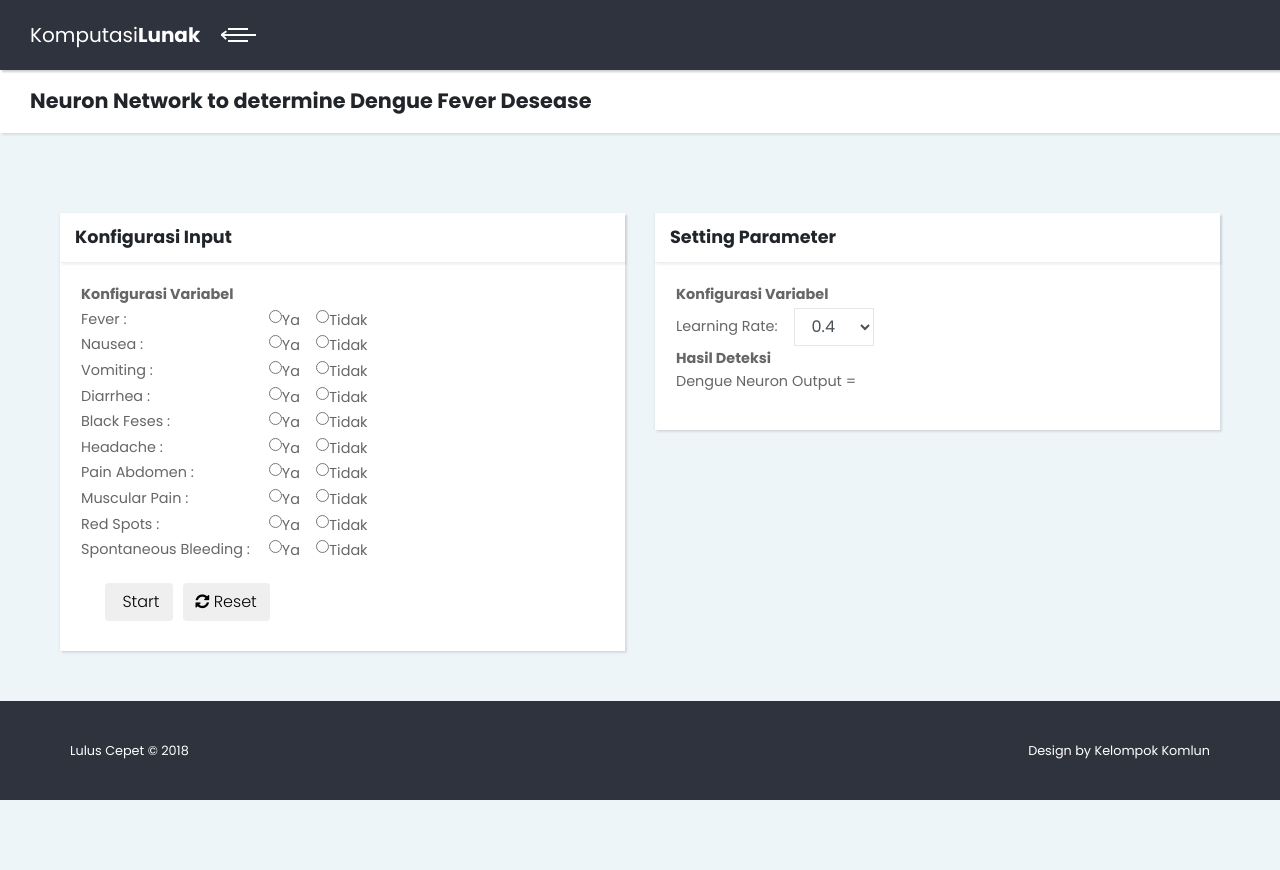
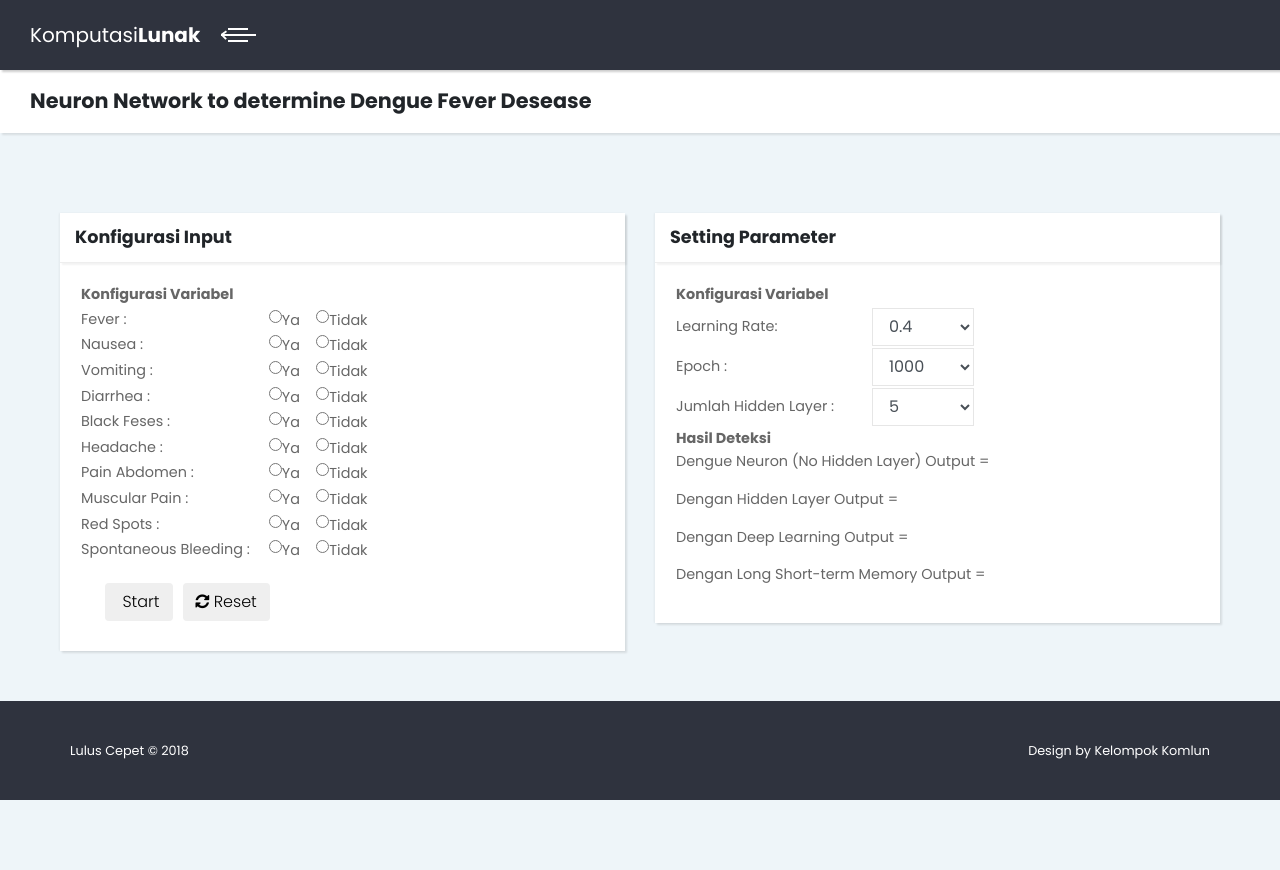
Before and after one commit to johanepu/fuzzy-neuralnetwork, a CodeIgniter app: page /database/ in a window 1280 px wide. Run offline with CodeIgniter, Linux system fonts and the light colour scheme; some libraries are stand-ins or nearby versions.

Commit message:
tambah deeplearning, dan LSTM

```diff
--- a/application/views/vhome.php
+++ b/application/views/vhome.php
@@ -319,13 +319,59 @@
                           </td>
                       </tr>
                       <tr>
+                          <td>Epoch : </td>
+                          <td>
+                            <div class="input-group col-md-12">
+                              <select class="mr form-control"  id="epoch">
+                                  <option value="1">1</option>
+                                  <option value="20">20</option>
+                                  <option value="50">50</option>
+                                  <option value="100">100</option>
+                                  <option value="500">500</option>
+                                  <option value="1000" selected="selected">1000</option>
+                                  <option value="2000">2000</option>
+                                  <option value="5000">5000</option>
+                              </select>
+                              </div>
+                          </td>
+                      </tr>
+                      <tr>
+                          <td>Jumlah Hidden Layer : </td>
+                          <td>
+                            <div class="input-group col-md-12">
+                              <select class="mr form-control"  id="hiddenCount">
+                                  <option value="1">1</option>
+                                  <option value="2">2</option>
+                                  <option value="3">3</option>
+                                  <option value="5"selected="selected">5</option>
+                                  <option value="10">10</option>
+                                  <option value="20">20</option>
+                                  <option value="50">50</option>
+                                  <option value="100">100</option>
+                              </select>
+                              </div>
+                          </td>
+                      </tr>
+                      <tr>
                           <td colspan="3" ><b>Hasil Deteksi</b></td>
                       </tr>
                       <tr>
                         <td colspan="3">
                         <div class=" hsl" >
-                          <p >Dengue Neuron Output = </p>
+                          <p >Dengue Neuron (No Hidden Layer) Output = </p>
                           <div id="hasil" >
+
+                          </div>
+                          <p >Dengan Hidden Layer Output = </p>
+                          <div id="hasil2" >
+
+                          </div>
+                          <p >Dengan Deep Learning Output = </p>
+                          <div id="hasil3" >
+
+                          </div>
+                          <p >Dengan Long Short-term Memory Output = </p>
+                          <div id="hasil4" >
 
                           </div>
                         </div>
@@ -379,25 +425,52 @@
 
     var learningRate;
     var learnData = [];
+    var epoch;
+    var hiddenCount;
 
     $(document).on('click','#start', function(){
       learningRate = $('#learning-rate').val();
+      epoch = $('#epoch').val()
+      hiddenCount = $('#hiddenCount').val()
       if (learnData.length < 10) {
         alert("Input harus diisi semua");
       } else {
         createArray();
         retrain();
+        trainHidden();
+        trainDeep();
+        trainLSTM();
         console.log(learnData);
-        input.activate(learnData); // Coba activete
+        input.activate(learnData);
         var result = output.activate();
-        console.log(learningRate);
-        console.log("Dengue Neuron: " + result[0] * 100 + "%");
+        var hasilhidden = myNetwork.activate(learnData);
+        var hasildeep = myDeepNetwork.activate(learnData);
+        var hasilLSTM = myLSTM.activate(learnData);
+        console.log("Learning Rate : " +learningRate);
+        console.log("Epoch training : " +epoch);
+        console.log("Node Hidden Layer : " +hiddenCount);
+        console.log("Dengue No Hidden Layer : " + result[0] * 100 + "%");
+        console.log("Dengan Hidden Layer : " + hasilhidden[0] * 100 + "%");
+        console.log("Dengan Deep Learning Neuron : "+ hasildeep[0] * 100 + "%");
+        console.log("Dengan LSTM Neuron : "+ hasilLSTM[0] * 100 + "%");
 
         //tampilkan di hasil
         var hasil = result[0] * 100;
+        var hasil2 = hasilhidden[0] * 100;
+        var hasil3 = hasildeep[0] * 100;
+        var hasil4 = hasilLSTM[0] * 100;
         var tekshasil ='<p>'+hasil+' %</p>';
+        var tekshasil2 ='<p>'+hasil2+' %</p>';
+        var tekshasil3 ='<p>'+hasil3+' %</p>';
+        var tekshasil4 ='<p>'+hasil4+' %</p>';
         $('div.hsl').find('div#hasil').html(tekshasil);
+        $('div.hsl').find('div#hasil2').html(tekshasil2);
+        $('div.hsl').find('div#hasil3').html(tekshasil3);
+        $('div.hsl').find('div#hasil4').html(tekshasil4);
         $('#hasil').html(tekshasil);
+        $('#hasil2').html(tekshasil2);
+        $('#hasil3').html(tekshasil3);
+        $('#hasil4').html(tekshasil4);
       }
 
     }).on('click','#reset', function(){
@@ -416,6 +489,7 @@
       clearMap();
     });
 
+    //tangkap input
     function createArray() {
     learnData[0] = $('input[name=fever]:checked').val();
     learnData[1] = $('input[name=nausea]:checked').val();
@@ -429,22 +503,7 @@
     learnData[9] = $('input[name=bleeding]:checked').val();
     }
 
-    function createSubArray(name){
-    var arr = new Array();
-    elems = document.getElementsByName(name);
-    for (var i=0;i<elems.length;i++){
-        if (elems[i].checked){
-            arr[name] =  elems[i].value;
-        }
-    }
-    return arr;
-}
-
-    var input = new synaptic.Layer(10); // Two inputs
-    var output = new synaptic.Layer(1); // Three outputs
-
-    input.project(output); // Connect input to output
-
+    //training data 80
     var trainingData = [
     {input: [0,0,0,0,0,0,1,0,0,0], output: [0]},
     {input: [0,1,0,0,0,0,0,0,0,0], output: [0]},
@@ -546,7 +605,12 @@
 
     ];
 
-    // Start the training
+    //simple neuron network no hidden layer
+    var input = new synaptic.Layer(10); // Ten inputs
+    var output = new synaptic.Layer(1); // One outputs
+
+    input.project(output); // Connect input to output
+
     function train() {
         for(var i = 0; i < trainingData.length; i++) {
             input.activate(trainingData[i]["input"]);
@@ -556,11 +620,65 @@
     }
 
     function retrain() {
-        for(var i = 0; i < 1000; i++) {
+        for(var i = 0; i < epoch; i++) {
             trainingData = _.shuffle(trainingData);
             train();
         }
     }
+
+
+    //with one hidden layer
+    var myNetwork = new synaptic.Architect.Perceptron(
+        10, // Input layer with 10 neurons
+        5, // First hidden layer with 5 neurons
+        1 // Output layer with 1 neurons
+    );
+
+    function trainHidden(){
+      var myHidTrainer = new synaptic.Trainer(myNetwork); // Create trainer
+          myHidTrainer.train(trainingData, {
+              rate: learningRate,
+              iterations: epoch,
+              shuffle: true
+      }); // Train with training data
+
+    }
+
+      //with deep learning (two hidden layer)
+      var myDeepNetwork = new synaptic.Architect.Perceptron(
+          10, // Input layer with 10 neurons
+          5, // First hidden layer with 3 neurons
+          3, // Second hidden layer with 3 neurons
+          1 // Output layer with 1 neurons
+      );
+
+      function trainDeep(){
+        var myTrainer = new synaptic.Trainer(myDeepNetwork); // Create trainer
+            myTrainer.train(trainingData, {
+                rate: learningRate,
+                iterations: epoch,
+                shuffle: true
+        }); // Train with training data
+
+      }
+
+      //with LSTM
+      var myLSTM = new synaptic.Architect.LSTM(
+        10, // Input Gate 10 neurons
+        15, // Memory Cell
+        1 //Output layer
+      );
+
+      function trainLSTM(){
+        var myLSTMTrainer = new synaptic.Trainer(myLSTM); // Create trainer
+            myLSTMTrainer.train(trainingData, {
+                rate: learningRate,
+                iterations: 10,
+                shuffle: true
+        }); // Train with training data
+
+      }
+
 
 
 
```
